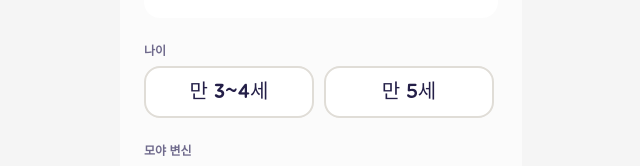
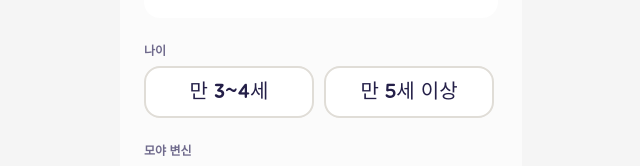
Before and after one commit to line4thon-moyamoya/FE, a React (Vite) app: page /guardian/settings/child/new in a window 1280 px wide. Shown: the part 314-480 px from the top of the page, without its empty margins (319-959 px from the left). Built offline with nearby package versions, Linux system fonts and the light colour scheme; no server answers.

Commit message:
[DESIGN/#100] 나이 구간 문구 '만 5세 이상'으로 변경
* 💄 Design: 나이 구간 문구 '만 5세 이상'으로 변경

* 💄 Design: AGE_GROUP_LABEL 만 5세 이상으로 변경

```diff
--- a/src/components/Signup/AgeSelect.tsx
+++ b/src/components/Signup/AgeSelect.tsx
@@ -31,7 +31,7 @@ export default function AgeSelect({ value, onChange }: AgeSelectProps) {
             value === "5" ? selectedStyle : defaultStyle
           }`}
         >
-          만 5세
+          만 5세 이상
         </button>
       </div>
     </div>
--- a/src/types/signup.ts
+++ b/src/types/signup.ts
@@ -21,5 +21,5 @@ export interface StepProps {
 
 export const AGE_GROUP_LABEL: Record<AgeGroup, string> = {
   "3-4": "만 3~4세",
-  "5": "만 5세",
+  "5": "만 5세 이상",
 };
```
